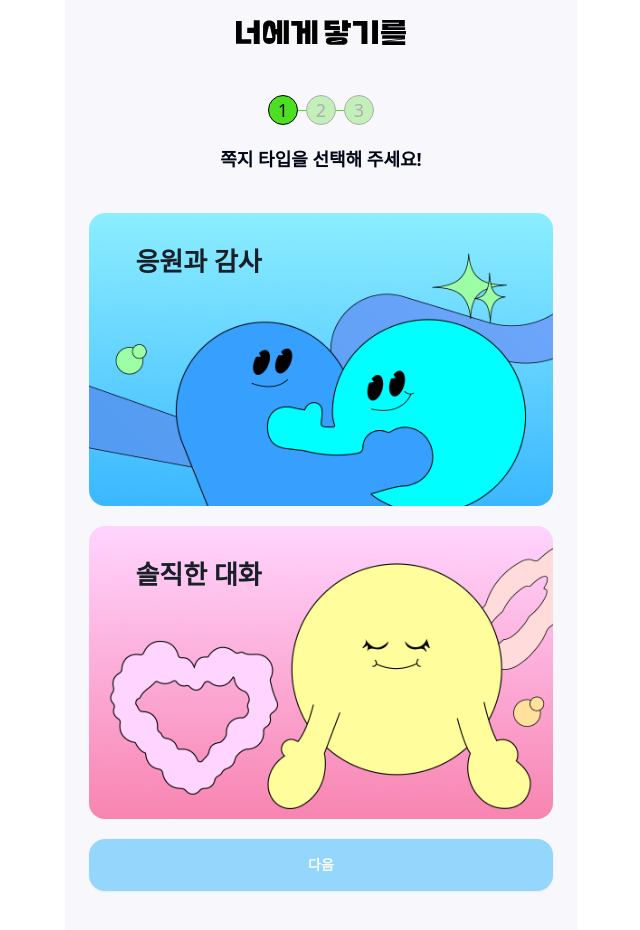
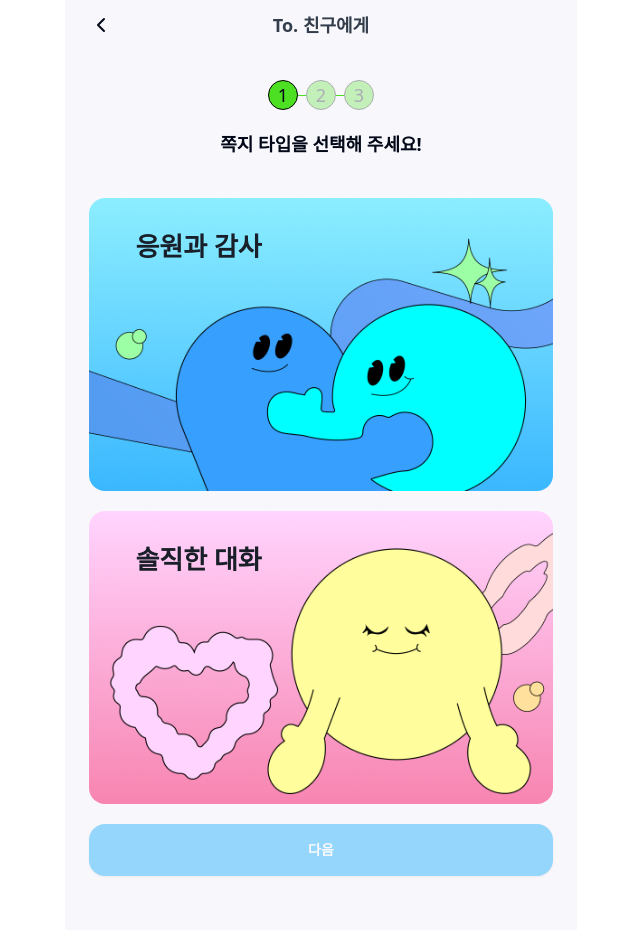
Before and after one commit to pudding-keep-in-touch/keep-in-touch-fe, a Next.js app: page /message/send/select in a window 1280 px wide. Shown: the top 930 px of the page, without its empty margins (319-959 px from the left). Built offline with nearby package versions, Linux system fonts and the light colour scheme.

Commit message:
:lipstick: Enhance message send layout with header and back navigation functionality

```diff
--- /dev/null
+++ b/src/app/message/send/[variety]/write/page.tsx
@@ -0,0 +1,3 @@
+export default function Page() {
+  return <div>write</div>
+}
--- a/src/app/message/send/layout.tsx
+++ b/src/app/message/send/layout.tsx
@@ -1,10 +1,26 @@
+'use client'
+
+import { ChevronLeftIcon } from 'lucide-react'
+import { useRouter } from 'next/navigation'
+
 interface Props {
   children: React.ReactNode
 }
 
 export default function Layout({ children }: Props) {
+  const router = useRouter()
+
   return (
     <div className='w-full min-h-screen flex flex-col items-center bg-[#F7F7FC] px-6 pb-16'>
+      <header className='w-full h-[50px] grid grid-cols-3 items-center'>
+        <ChevronLeftIcon
+          className='w-6 h-6 cursor-pointer'
+          onClick={() => router.back()}
+        />
+        <h1 className='text-lg font-semibold text-center text-[#333D4B]'>
+          To. 친구에게
+        </h1>
+      </header>
       {children}
     </div>
   )
--- a/src/app/message/send/select/_components/nextButton.tsx
+++ b/src/app/message/send/select/_components/nextButton.tsx
@@ -2,6 +2,7 @@
 
 import { useSearchParams } from 'next/navigation'
 import { Button } from '@/shared/ui/components/Button'
+import Link from 'next/link'
 
 export default function MessageSendNextButton() {
   const searchParams = useSearchParams()
@@ -9,6 +10,7 @@ export default function MessageSendNextButton() {
   const variety = searchParams.get('variety')
 
   return (
+    <Link href={`/message/send/${variety}/write`} className='w-full'>
       <Button
         type='button'
         disabled={!variety}
@@ -16,5 +18,6 @@ export default function MessageSendNextButton() {
       >
         다음
       </Button>
+    </Link>
   )
 }
--- a/src/app/message/send/select/page.tsx
+++ b/src/app/message/send/select/page.tsx
@@ -6,14 +6,6 @@ import MessageSendNextButton from './_components/nextButton'
 export default function Page() {
   return (
     <>
-      <Image
-        src='/flatLogo.svg'
-        alt='로고'
-        width={170}
-        height={25}
-        unoptimized
-        className='py-5'
-      />
       <div className='mt-[30px] mb-5'>
         <MessageSendStep active={1} />
       </div>
```
Lines whose indentation alone changed are shown as unchanged.
